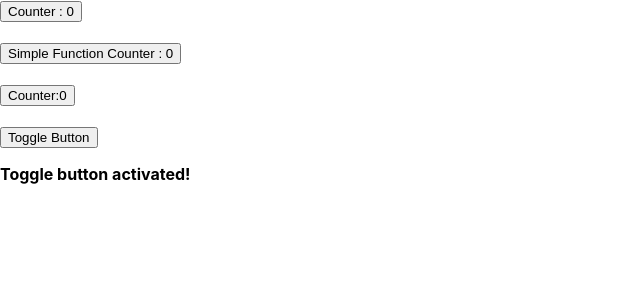
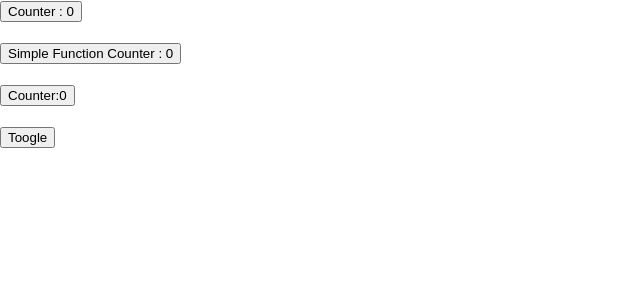
Before and after one commit to IshitaG-2002IGK/ishitag-fullstackjava-tasks, a React (Create React App) app in the folder 13. Mar7-newapp/: page / in a window 1280 px wide. Shown: the top 300 px of the page, without its empty margins (0-640 px from the left). Built offline with nearby package versions, Linux system fonts and the light colour scheme.

Commit message:
toggle window alert button

```diff
--- /dev/null
+++ b/13. Mar7-newapp/src/ToggleNew.js
@@ -0,0 +1,23 @@
+import React, { useState, useEffect } from 'react'
+
+function ToggleNew() {
+    const [count ,setCount]=useState(0)
+    const [toogle ,setToogle]=useState(false)
+
+    useEffect(()=>{
+      console.log("hi");
+     if(toogle === true){
+      window.alert("Toggle activated");
+      setToogle(false);
+     }
+    },[toogle]);
+
+    return (
+
+       <>
+       <button onClick={()=>{setToogle(true)} }>Toogle</button>
+       </>
+    );
+  }
+
+  export default ToggleNew;
--- a/13. Mar7-newapp/src/index.js
+++ b/13. Mar7-newapp/src/index.js
@@ -7,6 +7,7 @@ import reportWebVitals from './reportWebVitals';
 import HelloClassSimple from './HelloClassSimple';
 import HelloCounter from './HelloCounter';
 import Toggle from './Toggle';
+import ToggleNew from './ToggleNew';
 
 const root = ReactDOM.createRoot(document.getElementById('root'));
 root.render(
@@ -14,8 +15,9 @@ root.render(
     {/* <App /> */}
     <HelloClass /><br></br>
     <HelloClassSimple /><br></br>
-    <HelloCounter />
-    <Toggle />
+    <HelloCounter /><br></br>
+    {/* <Toggle /> */}
+    <ToggleNew /><br></br>
   </React.StrictMode>
 );
 
```
